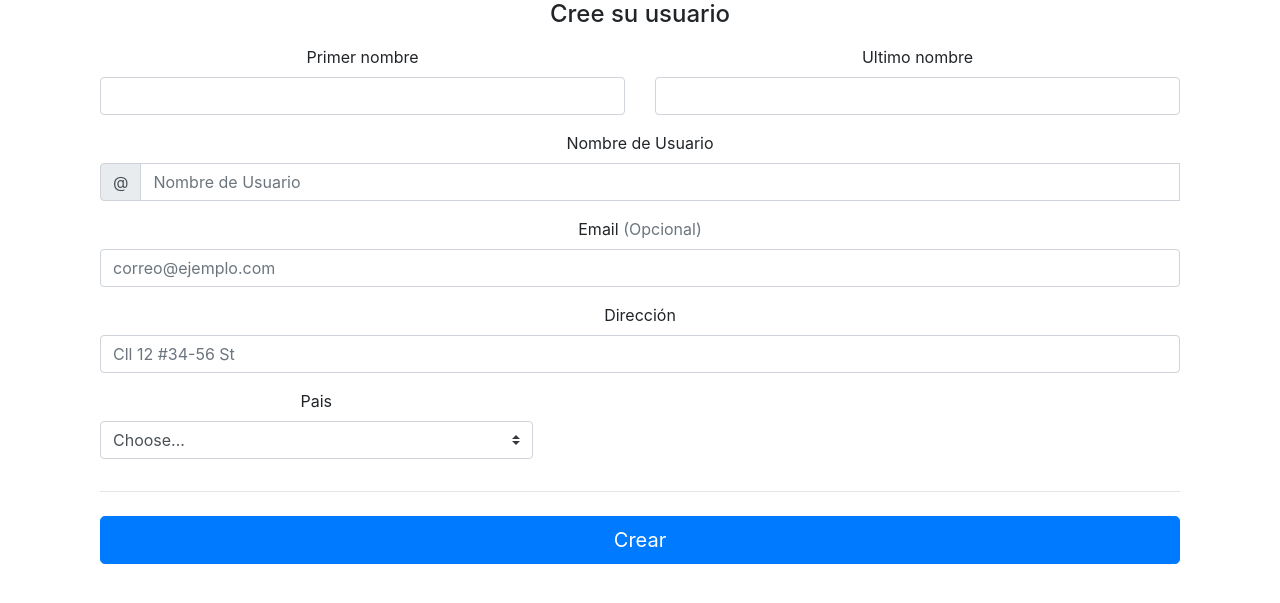
After one commit to uccestudiantes/POO, a PHP site: page /CRUD/crear.php in a window 1280 px wide. The commit adds this page. Shown: the top 603 px of the page. Run offline with PHP 8.4, Linux system fonts and the light colour scheme; some libraries are stand-ins or nearby versions.

Commit message:
Avance2CRUD
Configuración conexión

```diff
--- /dev/null
+++ b/CRUD/crear.php
@@ -0,0 +1,79 @@
+<!DOCTYPE html>
+<html lang="en">
+<head>
+	<meta charset="UTF-8">
+	<link rel="stylesheet" href="https://stackpath.bootstrapcdn.com/bootstrap/4.3.1/css/bootstrap.min.css" integrity="sha384-ggOyR0iXCbMQv3Xipma34MD+dH/1fQ784/j6cY/iJTQUOhcWr7x9JvoRxT2MZw1T" crossorigin="anonymous">
+    <script src="https://ajax.googleapis.com/ajax/libs/jquery/3.2.0/jquery.min.js"></script>
+    <script src="https://maxcdn.bootstrapcdn.com/bootstrap/3.3.7/js/bootstrap.min.js"></script>
+	<title>Crear</title>
+</head>
+<body>
+
+	<div class="container"><div class="mb-12 text-center">
+	<form action="validar.php" method="post">
+	<div class="col-md-12 order-md-1">
+      <h4 class="mb-3">Cree su usuario</h4>
+      <form class="create-user" novalidate="">
+        <div class="row">
+          <div class="col-md-6 mb-3">
+            <label for="firstName">Primer nombre</label>
+            <input type="text" class="form-control" id="firstName" name="firstName" placeholder="" value="" required="">
+          </div>
+          <div class="col-md-6 mb-3">
+            <label for="lastName">Ultimo nombre</label>
+            <input type="text" class="form-control" id="lastName" name="lastName" placeholder="" value="" required="">
+          </div>
+        </div>
+
+        <div class="mb-3">
+          <label for="username">Nombre de Usuario</label>
+          <div class="input-group">
+            <div class="input-group-prepend">
+              <span class="input-group-text">@</span>
+            </div>
+            <input type="text" class="form-control" id="username" name="username" placeholder="Nombre de Usuario" required="">
+            <div class="invalid-feedback" style="width: 100%;">
+              Your username is required.
+            </div>
+          </div>
+        </div>
+
+        <div class="mb-3">
+          <label for="email">Email <span class="text-muted">(Opcional)</span></label>
+          <input type="email" class="form-control" id="email" name='email' placeholder="correo@ejemplo.com">
+          <div class="invalid-feedback">
+            Please enter a valid email address for shipping updates.
+          </div>
+        </div>
+
+        <div class="mb-3">
+          <label for="address">Dirección</label>
+          <input type="text" class="form-control" id="address" name="address" placeholder="Cll 12 #34-56 St" required="">
+          <div class="invalid-feedback">
+            Please enter your shipping address.
+          </div>
+        </div>
+
+        <div class="row">
+          <div class="col-md-5 mb-3">
+            <label for="country">Pais</label>
+            <select class="custom-select d-block w-100" id="country" name="country" required="">
+              <option value="">Choose...</option>
+              <option value="Colombia">Colombia</option>
+              <option value="Mexico">Mexico</option>
+              <option value="Argentina">Argentina</option>
+              <option value="Brasil">Brasil</option>
+            </select>
+            <div class="invalid-feedback">
+              Please select a valid country.
+            </div>
+          </div>
+        </div>
+    </form>
+
+        <hr class="mb-4">
+        <button class="btn btn-primary btn-lg btn-block" type="submit" name='crear'>Crear</button>
+      </form>
+    </div></div></div>
+</body>
+</html>
--- /dev/null
+++ b/CRUD/sql.sql
@@ -0,0 +1 @@
+CREATE TABLE `crud`.`user` ( `firtsName` CHAR(30) NOT NULL , `lastName` CHAR(30) NULL DEFAULT NULL , `nameUser` VARCHAR(30) NOT NULL , `email` VARCHAR(30) NOT NULL , `address` VARCHAR(30) NOT NULL , `country` VARCHAR(30) NOT NULL , PRIMARY KEY (`nameUser`(30))) ENGINE = InnoDB CHARSET=utf8 COLLATE utf8_spanish2_ci;
```
Also changed, not shown: CRUD/CRUD.php (+15 -6 lines), CRUD/actualizar.php (added, +28 -0 lines), CRUD/conexionCrud.php (added, +57 -0 lines), CRUD/funtions.php (added, +16 -0 lines), CRUD/validar.php (added, +15 -0 lines).
